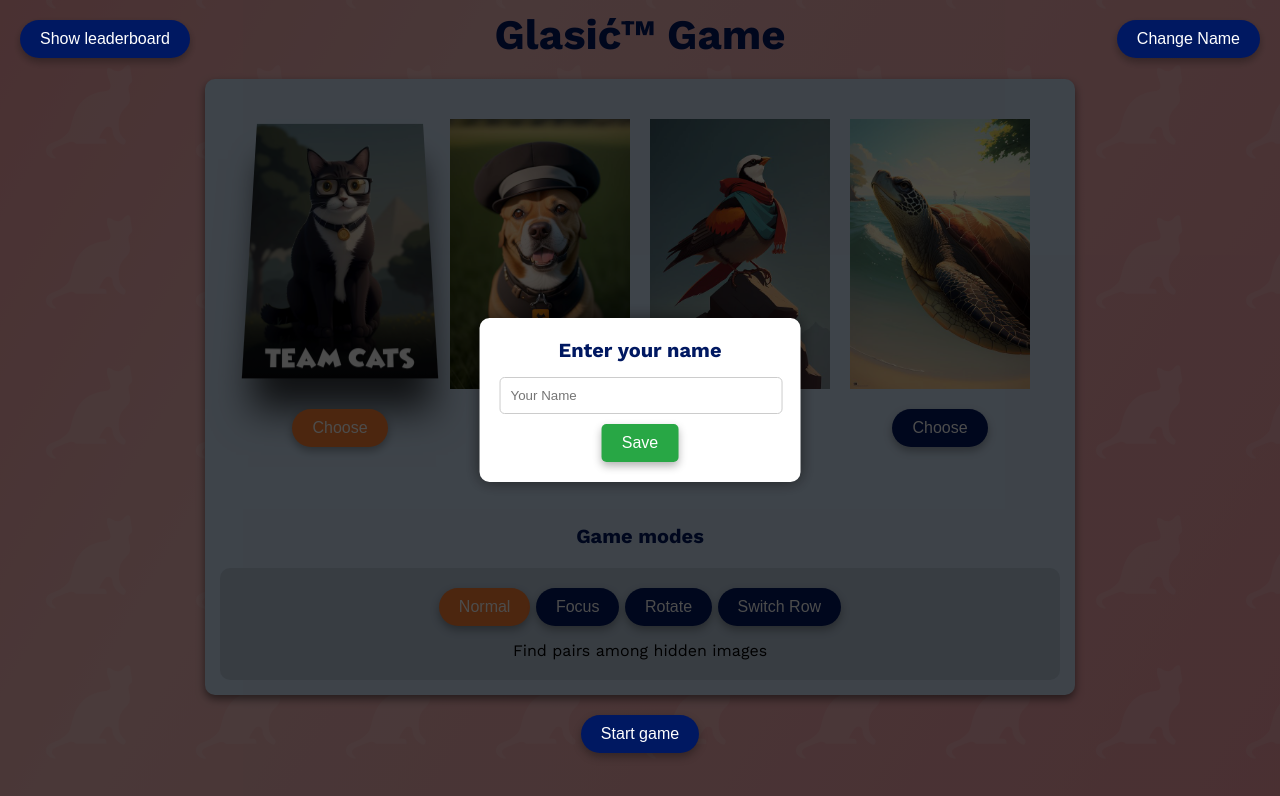
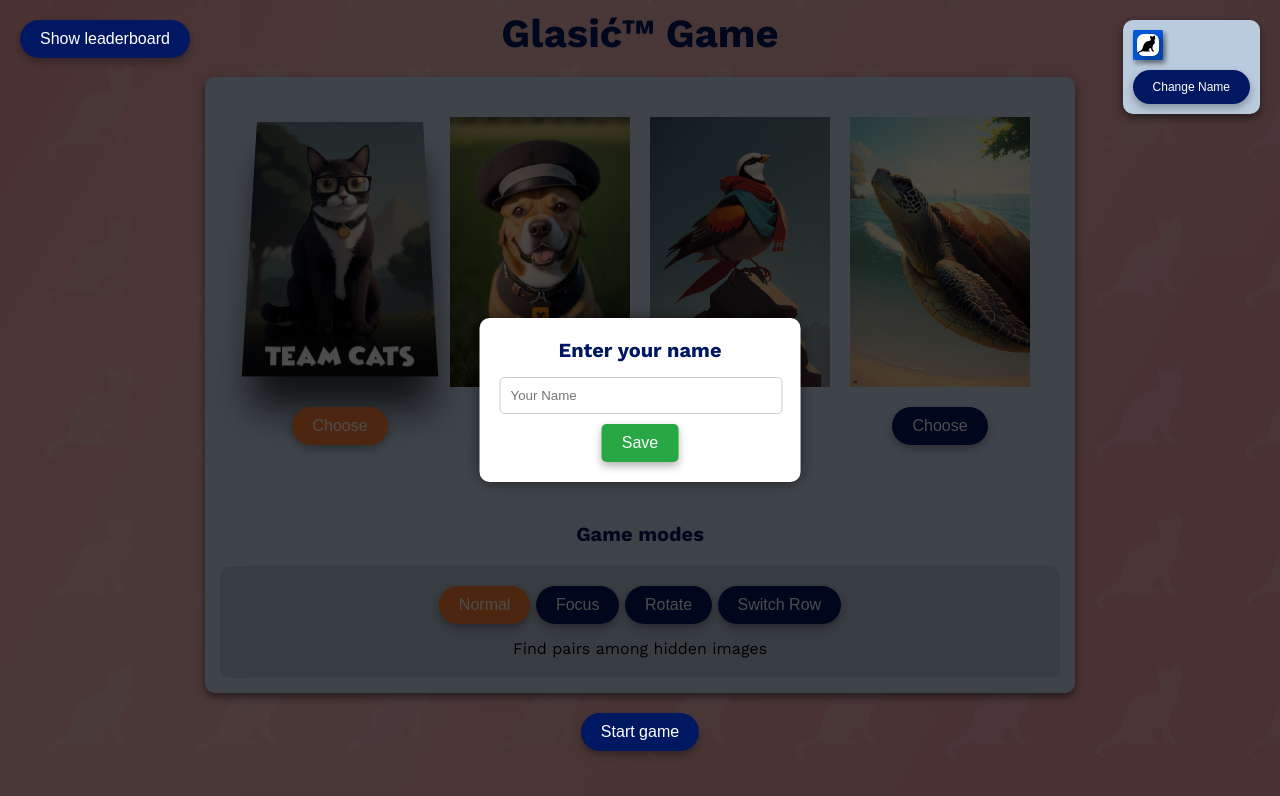
Before and after one commit to aleks-animator/memory-game, a website built with webpack: page index.html in a window 1280 px wide. Built offline with nearby package versions, Linux system fonts and the light colour scheme; some packages are replaced by stand-ins of ours; no server answers; the database is empty; files whose address does not match are found by name.

Commit message:
badgde, player name changes

```diff
--- /dev/null
+++ b/css/badges.css
@@ -0,0 +1,41 @@
+.badge {
+    width: 30px;
+    height: 30px;
+    border-radius: 5%;
+    display: inline-flex;
+    top: 0;
+    transition: all 0.2s ease;
+    box-shadow: 2px 3px 4px 1px rgba(0, 0, 0, 0.33); /* Adjusted shadow */
+    background: #0056d6;
+}
+
+.rounded {
+    width: 22px;
+    height: 22px;
+    background: white;
+    position: absolute;
+    margin: 4px 4px auto;
+    z-index: 10;
+    border-radius: 30%;
+    box-shadow: 4px 4px 4px 2px rgba(0, 0, 0, 0.23);
+}
+
+.cats-layout .badge--bg .rounded {
+    background: white url("../images/cat-pattern.svg") no-repeat center center;
+    background-size: 140%;
+}
+
+.dogs-layout .badge--bg .rounded {
+    background: white url("../images/dog-pattern.svg") no-repeat center center;
+    background-size: 140%;
+}
+
+.birds-layout .badge--bg .rounded {
+    background: white url("../images/bird-pattern.svg") no-repeat center center;
+    background-size: 140%;
+}
+
+.seaanimals-layout .badge--bg .rounded {
+    background: white url("../images/sea-pattern.svg") no-repeat center center;
+    background-size: 140%;
+}
--- /dev/null
+++ b/css/buttons.css
@@ -0,0 +1,44 @@
+.pill-button {
+    background-color: #001861;
+    color: white;
+    border: none;
+    padding: 10px 20px;
+    font-size: 16px;
+    border-radius: 50px; /* Rounded pill */
+    box-shadow: 0 4px 8px rgba(0, 0, 0, 0.3);
+    cursor: pointer;
+    transition: background-color 0.3s ease, transform 0.2s ease;
+}
+
+.pill-button:hover {
+    background-color: #0056d6;
+}
+
+
+.pill-button--panel-switch {
+    margin: 20px auto;
+    z-index: 5;
+}
+
+.pill-button--active {
+    background-color: #FF7F32;
+}
+
+.pill-button--change-name {
+
+}
+
+.pill-button--show-scores {
+    position: fixed;
+    top: 20px;
+    left: 20px;
+    z-index: 7;
+}
+
+.preview-images .pill-button {
+    margin-top: 290px;
+}
+
+.player-panel .pill-button {
+    font-size: 12px;
+}
--- a/css/front.css
+++ b/css/front.css
@@ -105,9 +105,7 @@
     transform: translate3d(0%, -13%, 100px);
 }
 
-.preview-images .pill-button{
-    margin-top: 290px;
-}
+
 
 .game-modes {
     background: rgba(0, 0, 0, 0.1);
--- a/css/styles.css
+++ b/css/styles.css
@@ -55,41 +55,27 @@
     top: 10px;
 }
 
-.pill-button {
-    background-color: #001861;
-    color: white;
-    border: none;
-    padding: 10px 20px;
-    font-size: 16px;
-    border-radius: 50px; /* Rounded pill */
-    box-shadow: 0 4px 8px rgba(0, 0, 0, 0.3);
-    cursor: pointer;
-    transition: background-color 0.3s ease, transform 0.2s ease;
-}
-
-.pill-button:hover {
-    background-color: #0056d6;
-}
-
-
-.pill-button--panel-switch {
-    margin: 20px auto;
-    z-index: 5;
-}
-
-.pill-button--active {
-    background-color: #FF7F32;
-}
-
-.pill-button--change-name {
+.player-panel {
     position: fixed;
     top: 20px;
     right: 20px;
+    background: #bbcbde;
+    border-radius: 10px;
+    box-shadow: 0 4px 8px rgba(0, 0, 0, 0.5);
+    padding: 10px;
+    display: flex;
+    flex-direction: column;
 }
 
-.pill-button--show-scores {
-    position: fixed;
-    top: 20px;
-    left: 20px;
-    z-index: 7;
+.player-panel__profile {
+    margin-bottom: 10px;
+    display: flex;
 }
+
+.player-panel .player-panel__name {
+    word-break: break-word;
+    max-width: 95px;
+    padding-left: 10px;
+    display: inline-flex;
+    align-items: center;
+}
--- a/css/typo.css
+++ b/css/typo.css
@@ -17,7 +17,7 @@
 
 h1 {
     margin: 10px 0 0 0;
-    font-size: 42px;
+    font-size: 40px;
     color: #001861;
 }
 
--- a/index.html
+++ b/index.html
@@ -84,12 +84,22 @@
             <ul id="score-list"></ul>
         </div>
         <div class="leaderboard-section">
-        <h3>Global 10 Scores</h3>
         <div id="score-list-global"></div>
         </div>
     </div>
 
-    <button id="change-name-btn" class="pill-button pill-button--change-name">Change Name</button>
+    <div class="player-panel">
+        <div class="player-panel__profile">
+            <span class="badge badge--bg">
+               <div class="rounded"></div>
+            </span>
+            <span class="player-panel__name"></span>
+        </div>
+        <button id="change-name-btn" class="pill-button">
+            Change Name
+        </button>
+    </div>
+
     <button class="pill-button pill-button--show-scores">Show leaderboard</button>
 
     <div id="progress-container">
--- a/js-modules/gameState.js
+++ b/js-modules/gameState.js
@@ -17,7 +17,8 @@ export const gameState = {
         "focus-mode": [],
         "rotate-mode": [],
         "switch-row-mode": []
-    }
+    },
+    playerName: localStorage.getItem('playerName') || null
 };
 
 // Function to reset game state
--- a/js-modules/namePopup.js
+++ b/js-modules/namePopup.js
@@ -1,3 +1,5 @@
+import { gameState } from './gameState.js';
+
 export function checkAndShowNamePopup() {
     const playerName = getPlayerName();
 
@@ -25,6 +27,9 @@ function saveName() {
 
     if (nameInput) {
         localStorage.setItem('playerName', nameInput);
+        gameState.playerName = nameInput; // Aktualisiere gameState
+        updatePlayerName(); // Name in der UI aktualisieren
+
         document.getElementById('name-popup').style.display = 'none';
         document.getElementById('overlay').style.display = 'none';
     } else {
@@ -40,3 +45,12 @@ document.getElementById('change-name-btn')?.addEventListener('click', function()
         document.getElementById('player-name').value = currentName; // Pre-fill the name field
     }
 });
+
+export function updatePlayerName() {
+    const playerName = gameState?.playerName || getPlayerName();
+    const nameElement = document.querySelector('.player-panel__name');
+
+    if (nameElement && playerName) {
+        nameElement.textContent = playerName;
+    }
+}
--- a/main.js
+++ b/main.js
@@ -6,12 +6,14 @@ import './css/progress.css';
 import './css/front.css';
 import './css/gameBoard.css';
 import './css/typo.css';
+import './css/badges.css';
+import './css/buttons.css';
 
 import { gameState } from './js-modules/gameState.js';
 import { gameImages, prepareImages } from './js-modules/images.js';
 import { addFlipBehavior } from './js-modules/flip.js';
 import { generateCards} from './js-modules/init.js';
-import { checkAndShowNamePopup } from './js-modules/namePopup.js';
+import { checkAndShowNamePopup, updatePlayerName } from './js-modules/namePopup.js';
 import { showBestResultsUi, setupLeaderboardToggle, loadGlobalScores} from './js-modules/scoreStorage.js';
 import { startScoreProgress, toggleTimerVisibility } from './js-modules/gameProgress.js';
 
@@ -29,6 +31,7 @@ addFlipBehavior('#flip-button', gameState.boardFrame);
 
 document.addEventListener("DOMContentLoaded", () => {
     checkAndShowNamePopup();
+    updatePlayerName();
     showBestResultsUi();  // Show local best results on load
     setupLeaderboardToggle();
     loadGlobalScores();  // Load Firebase global scores
```
